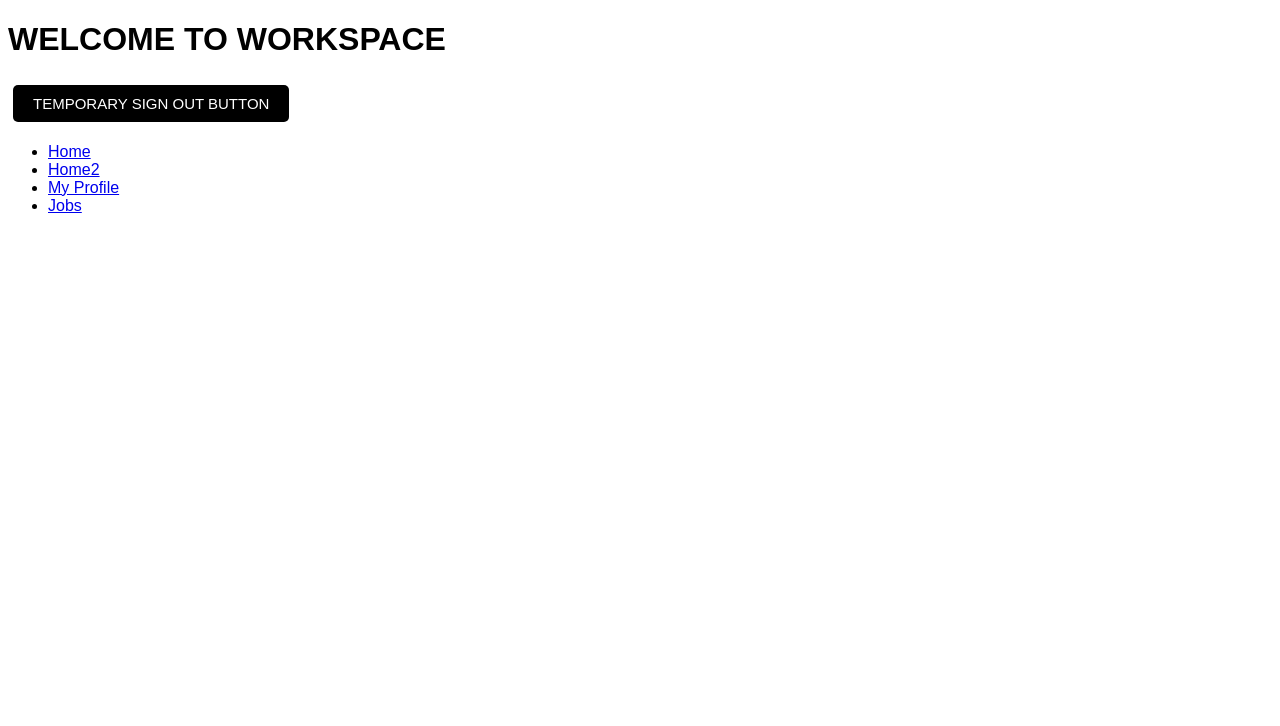
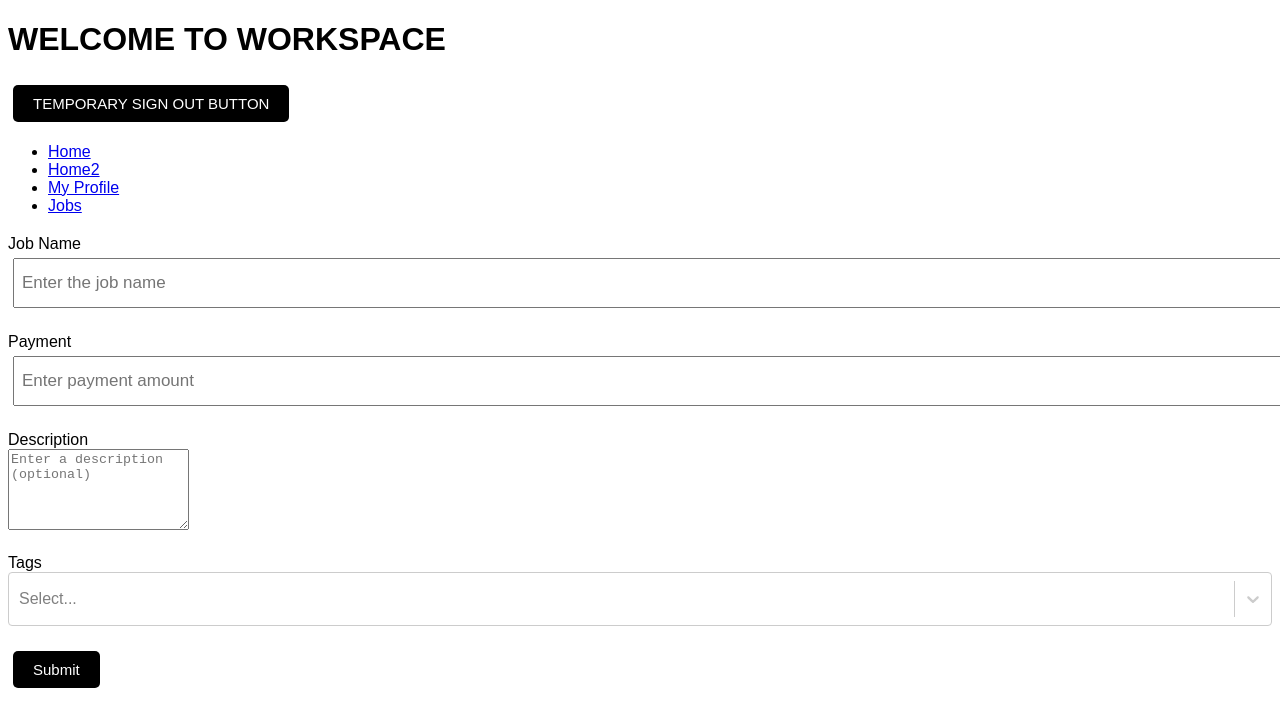
Before and after one commit to johntse1/Workspace, a React (Create React App) app in the folder workspace/: page /create in a window 1280 px wide. Shown: the top 726 px of the page. Built offline with nearby package versions, Linux system fonts and the light colour scheme.

Commit message:
Feed
big feed for big men

```diff
--- a/workspace/src/App.js
+++ b/workspace/src/App.js
@@ -7,6 +7,7 @@ import Profile from './pages/Profile'
 import Login from './pages/DefaultPage'
 import { Redirect, Switch,useHistory } from "react-router-dom";
 import Button from './components/Button'
+import CreateJob from './pages/CreateJob'
 
 function App() {
   let history = useHistory()
@@ -29,6 +30,7 @@ function App() {
         </Route>
         <Route exact path="/profile" component={Profile} />
         <Route exact path="/jobs" component={Jobs} />
+        <Route exact path="/create" component={CreateJob} />
       </Switch>
 
   </div>
--- a/workspace/src/components/feed/Post.js
+++ b/workspace/src/components/feed/Post.js
@@ -2,10 +2,18 @@ import React from 'react'
 import Button from '../Button';
 
 function Post(props){
+    const displayTitle = () =>{
+        console.log(props)
+    }
+
     return(
-        <div>
-            <p>{props.text}</p>
-            <Button text='Not interested'></Button>
+        <div key={props.post._id}>
+            <h1>{props.post.title}</h1>
+            <br />
+            <div>{props.post.user}</div>
+            <div>{props.post.text}</div>
+            <div>{props.post.price}</div>
+            <Button text='Not interested' onClick={displayTitle}></Button>
             <Button text='I want this job'></Button>
         </div>
     );
--- /dev/null
+++ b/workspace/src/pages/CreateJob.js
@@ -0,0 +1,61 @@
+import React from 'react'
+import Select from 'react-select'
+import Button from '../components/Button'
+
+function CreateJob(){
+    let skills =
+    [
+      {  label: "Construction", value: "Construction" },
+      {  label: "Plumbing", value: "Plumbing" },
+      {  label: "Electrical", value: "Electrical" },
+      {  label: "Mechanical", value: "Mechanical" },
+      {  label: "Home", value: "Home" },
+      {  label: "Logging", value: "Logging" },
+      {  label: "Technical", value: "Technical" },
+      {  label: "Roof", value: "Roof" },
+    ]
+    return(
+        <div>
+          <div className='form-control'>
+            <label>Job Name</label>
+            <input type='text' placeholder='Enter the job name'
+
+            />
+          </div>
+
+          <div className='form-control'>
+            <label>Payment</label>
+            <input type='number' placeholder='Enter payment amount'
+
+            />
+          </div>
+
+          <div className='form-control'>
+            <label>Description</label>
+            <form>
+              <textarea type='text'
+                placeholder='Enter a description (optional)'
+                maxLength="200"
+                rows={5}
+              />
+            </form>
+            </div>
+
+            <div className='form-control'>
+            <label>Tags</label>
+            <Select
+              isMulti
+              name="colors"
+              options={skills}
+              className="basic-multi-select"
+              classNamePrefix="select"
+
+
+            />
+            </div>
+            <Button text='Submit'></Button>
+        </div>
+    );
+}
+
+export default CreateJob;
--- a/workspace/src/pages/Home.js
+++ b/workspace/src/pages/Home.js
@@ -14,17 +14,34 @@ import { Tab, Tabs, TabList, TabPanel } from 'react-tabs';
 import 'react-tabs/style/react-tabs.css';
 import DatePicker from "react-datepicker"
 import 'react-datepicker/dist/react-datepicker.css'
+import Post from '../components/feed/Post.js'
+import {Route, Link} from 'react-router-dom'
+import CreateJob from '../pages/CreateJob'
+import { API_BASE_URL, API_GET_ME } from '../API_ENDPOINTS'
 
-function Home() {
-  const [createPost, createPostPopup] = useState(false);
 
+function Home(){
+  const loadJob = () =>{
+    console.log('button clicked')
+    let token = localStorage.getItem("JWT_TOKEN")
+    axios.get('https://workspace.onrender.com/api/jobs/getall')
+    .then( function (response){
+      console.log(response.data)
+      setItems(response.data)
+    }).catch(function (error){
+      console.log(error.response.status)
+    });
+  }
+  const [items, setItems] = useState([]);
   return (
-      <div className="App">
-        <main>
-          <br /><br />
-          <Button text='+' onClick={() => createPostPopup(true)}></Button>
-        </main>
-        <PopUpCreatePost trigger={createPost} setTrigger={createPostPopup}></PopUpCreatePost>
+       <div className="App">
+        <Link to ='/create'><Button text='Create Job Posting'></Button></Link>
+        <Button text='Load Job' onClick={loadJob}></Button>
+        <div>
+          {items.map((item) =>
+            <Post post={item} key={item._id}></Post>
+          )}
+        </div>
       </div>
   );
 }
--- a/workspace/src/pages/Jobs.js
+++ b/workspace/src/pages/Jobs.js
@@ -17,9 +17,8 @@ class Jobs extends React.Component{
 
         return (
             <div>
-                <Button text='Add Stuff' onClick={() => this.addItem()} type></Button>
+                <Button text='Create Post' onClick={() => this.addItem()} type></Button>
 
-                {items.map((item, i) => <div key={i}>{<Post text={item}></Post>}</div>)}
             </div>
         );
     }
```
